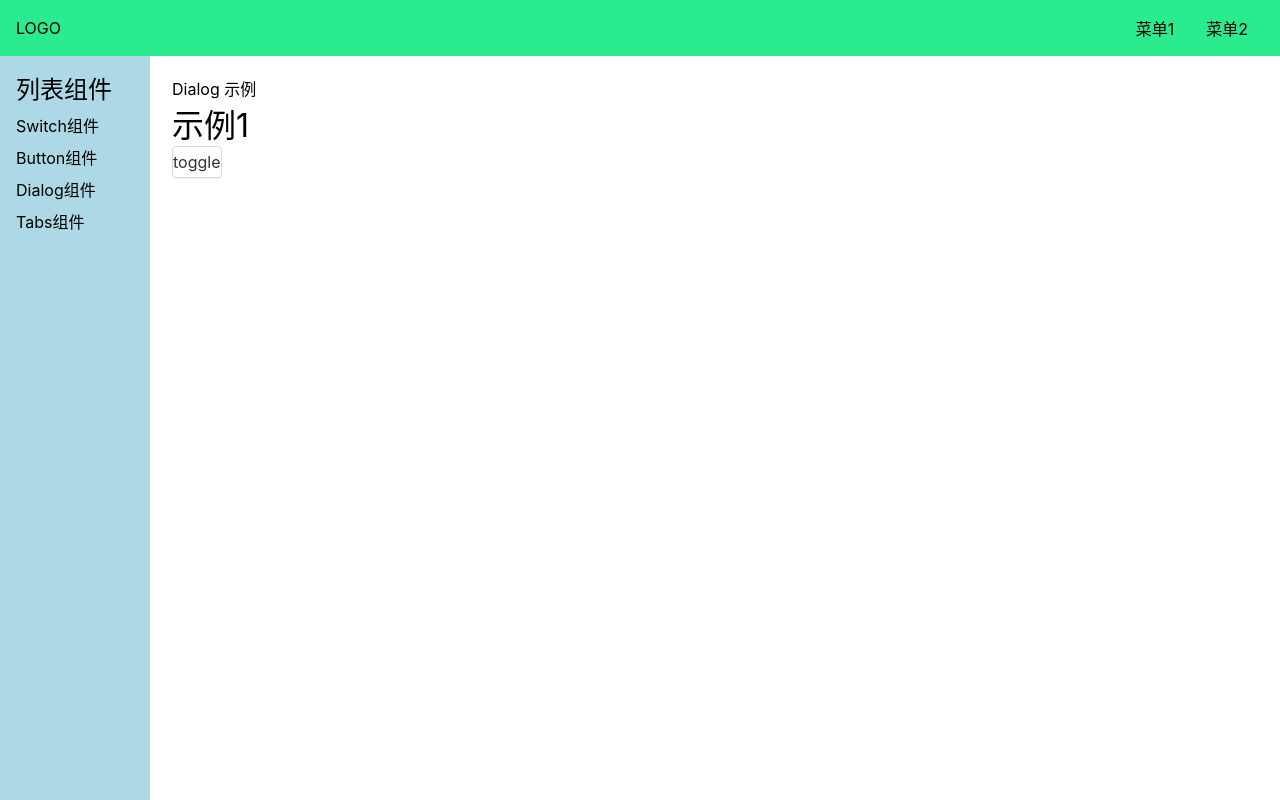
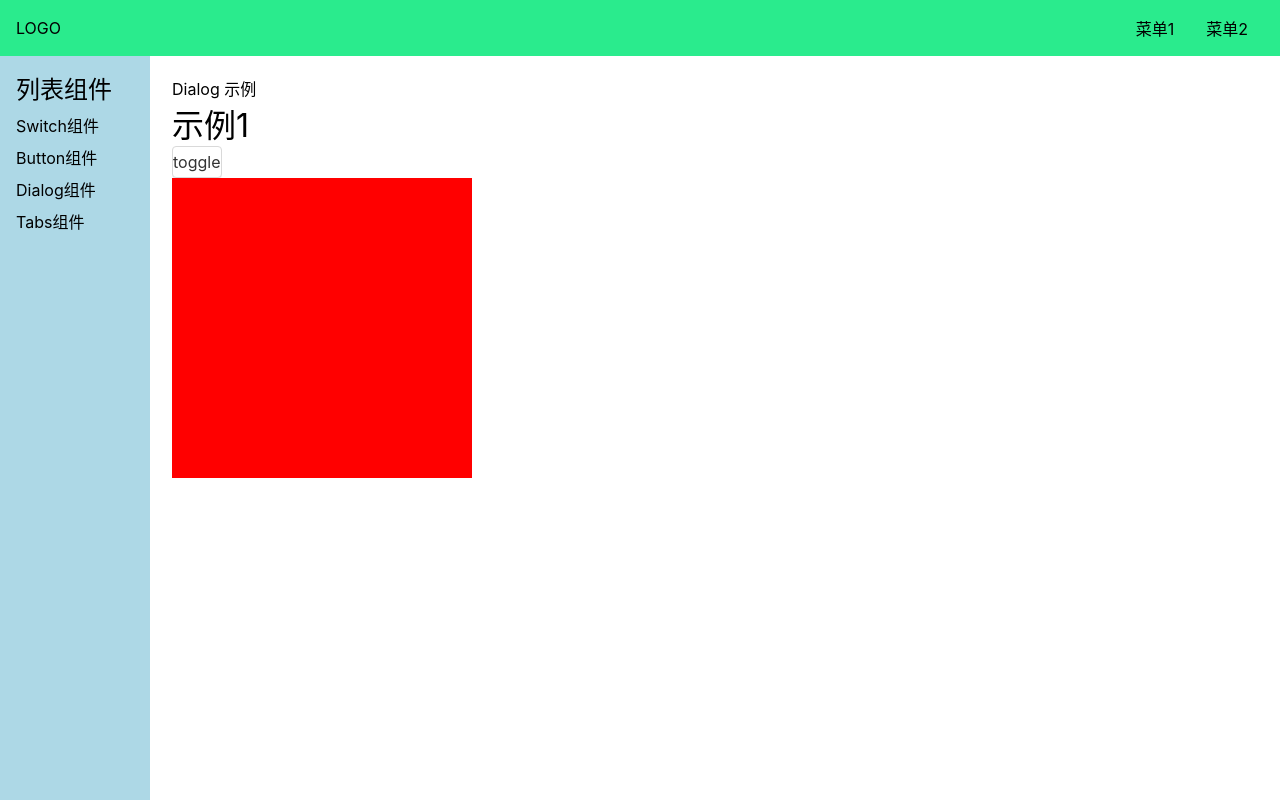
Before and after one commit to atlfsj/vue3-gulu-aurora-ui-source, a Vue app: page /#/doc/dialog in a window 1280 px wide. Built offline with nearby package versions, Linux system fonts and the light colour scheme.

Commit message:
使用Teleport

```diff
--- a/src/components/DialogDemo.vue
+++ b/src/components/DialogDemo.vue
@@ -1,6 +1,7 @@
 <template>
 <div>Dialog 示例</div>
 <h1>示例1</h1>
+<div style="position: relative; z-index: 1;">
 <Button @click="toggle">toggle</Button>
 <Dialog v-model:visible="x" :closeOnClickOverlay="false" :ok="f1" :cancel="f2">
   <template v-slot:content>
@@ -11,6 +12,8 @@
     <strong>加粗的标题</strong>
   </template>
 </Dialog>
+</div>
+<div style="position: relative; z-index: 3; width: 300px; height: 300px; background: red;"></div>
 </template>
 
 <script lang="ts">
--- a/src/lib/Dialog.vue
+++ b/src/lib/Dialog.vue
@@ -1,5 +1,6 @@
 <template>
     <template v-if="visible">
+    <Teleport to="body">
       <div class="gulu-dialog-overlay" @click="onClickOverlay"></div>
       <div class="gulu-dialog-wrapper">
         <div class="gulu-dialog">
@@ -16,6 +17,7 @@
           </footer>
         </div>
       </div>
+    </Teleport>
     </template>
 </template>
 
```
